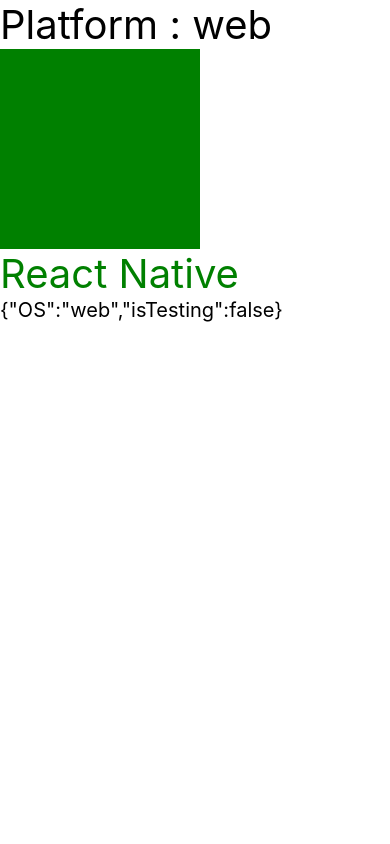
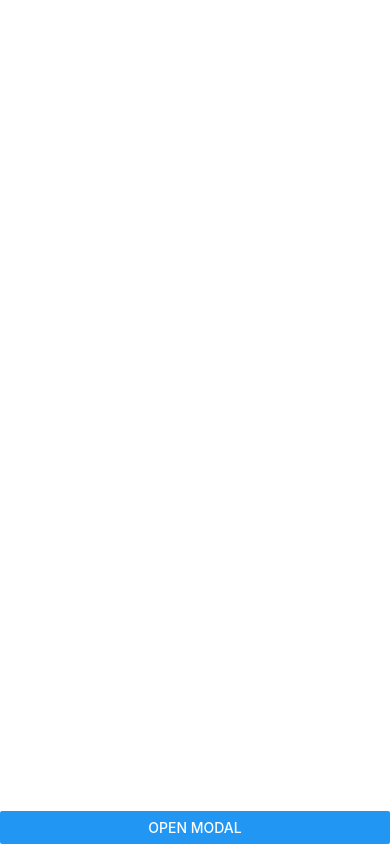
Before and after one commit to rohit-kumaar/first-native-project, a React Native app: screen / in a window 390 px wide. Built offline with nearby package versions, Linux system fonts and the light colour scheme.

Commit message:
final commit

```diff
--- a/App.tsx
+++ b/App.tsx
@@ -1,31 +1,51 @@
-import React from 'react';
-import { Platform, ScrollView, StyleSheet, Text, View } from 'react-native';
+import React, {useState} from 'react';
+import {Button, StyleSheet, Text, View} from 'react-native';
 
 export default function App() {
+  const [toggle, setToggle] = useState(false);
+
   return (
-    <ScrollView style={styles.container}>
-      <Text style={{fontSize: 40}}>Platform : {Platform.OS}</Text>
+    <View style={styles.container}>
+      {toggle ? (
+        <View style={styles.modalWrapper}>
+          <View style={styles.modal}>
+            <Text>
+              Lorem ipsum dolor sit amet consectetur adipisicing elit. Omnis
+              odit exercitationem officia consequuntur adipisci quaerat dolorem
+            </Text>
 
-      {Platform.OS == 'android' ? (
-        <View style={{backgroundColor: 'red', width: 100, height: 100}}></View>
-      ) : (
-        <View
-          style={{backgroundColor: 'green', width: 200, height: 200}}></View>
-      )}
+            <Button title="Close Modal" onPress={() => setToggle(false)} />
+          </View>
+        </View>
+      ) : null}
 
-      <Text style={styles.RN}>React Native</Text>
-      <Text style={{fontSize: 20}}>{JSON.stringify(Platform)}</Text>
-    </ScrollView>
+      <Button title="Open Modal" onPress={() => setToggle(true)} />
+    </View>
   );
 }
 
 const styles = StyleSheet.create({
   container: {
-    marginBottom: 30,
+    flex: 1,
+    justifyContent: 'flex-end',
   },
 
-  RN: {
-    fontSize: 40,
-    color: Platform.OS == 'android' ? 'red' : 'green',
+  modalWrapper: {
+    flex: 1,
+    alignItems: 'center',
+    justifyContent: 'center',
+    backgroundColor: 'rgba(0, 0, 0, 0.2)',
+  },
+
+  modal: {
+    flexDirection: 'column',
+    alignItems: 'center',
+    gap: 20,
+    width: 300,
+    height: 300,
+    paddingVertical: 50,
+    paddingHorizontal: 10,
+    borderRadius: 10,
+    backgroundColor: 'white',
   },
 });
```
